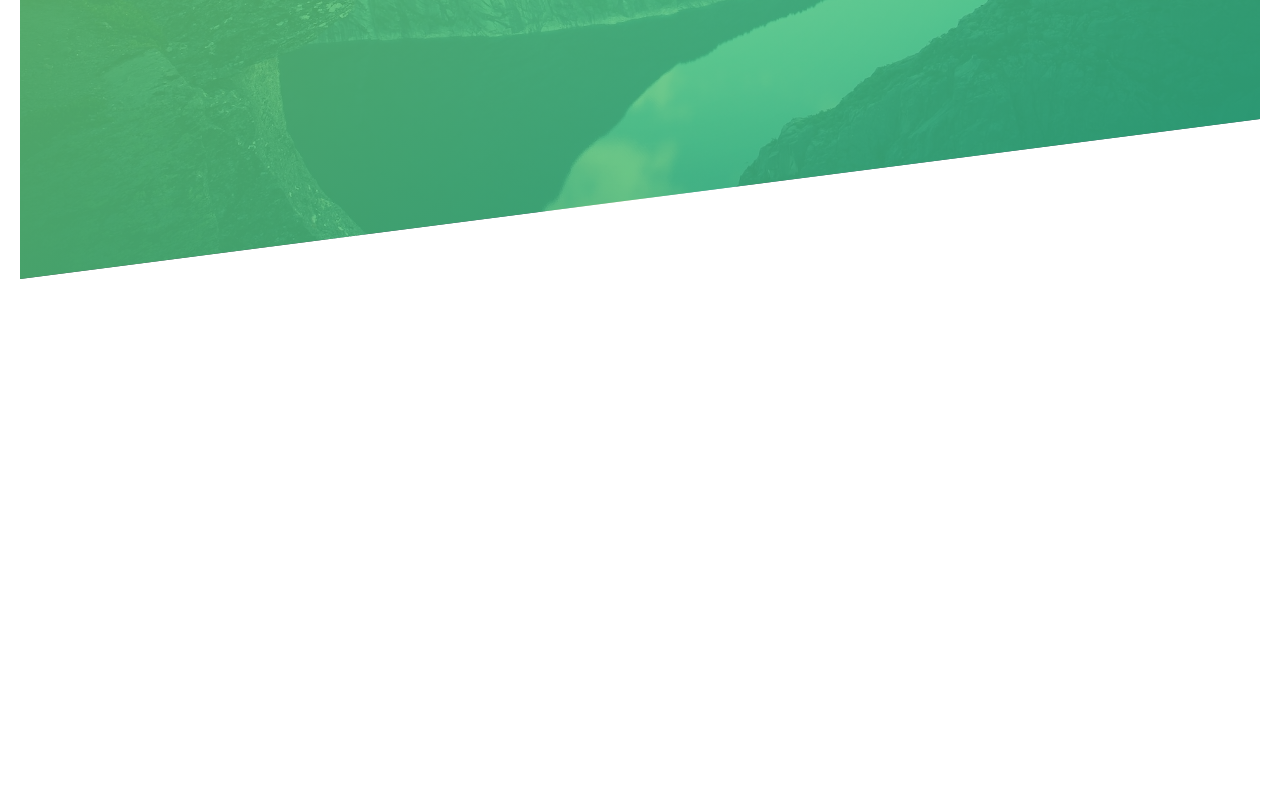
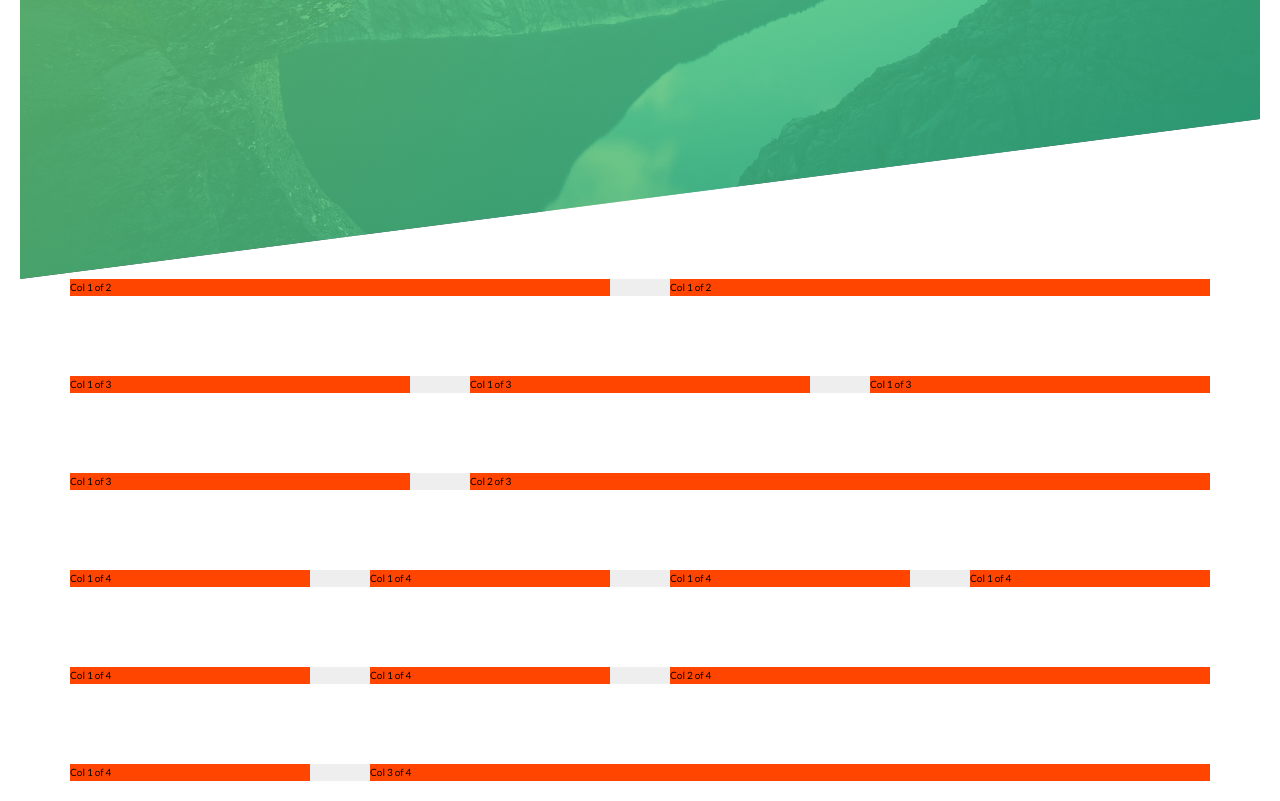
Before and after one commit to naveenrawat51/html-css-cardio-1, a website: page index.html in a window 1280 px wide. Shown: the part 501-1302 px from the top of the page. Before the commit the page ends 800 px from the top, so only its background shows below. Drawn offline with Linux system fonts and the light colour scheme.

Commit message:
custom grid added

```diff
--- a/index.html
+++ b/index.html
@@ -11,7 +11,7 @@
       href="https://fonts.googleapis.com/css2?family=Lato:wght@100;300;400;700;900&display=swap"
       rel="stylesheet"
     />
-    <link rel="stylesheet" href="./css/styles.css" />
+    <link rel="stylesheet" type="text/css" href="./css/styles.css" />
   </head>
   <body>
     <!-- header starts-->
@@ -27,5 +27,41 @@
         <a href="#" class="btn btn--white btn--animated"> List your courses </a>
       </div>
     </header>
+
+    <section class="grid-test">
+      <div class="row">
+        <div class="col-1-of-2">Col 1 of 2</div>
+        <div class="col-1-of-2">Col 1 of 2</div>
+      </div>
+
+      <div class="row">
+        <div class="col-1-of-3">Col 1 of 3</div>
+        <div class="col-1-of-3">Col 1 of 3</div>
+        <div class="col-1-of-3">Col 1 of 3</div>
+      </div>
+
+      <div class="row">
+        <div class="col-1-of-3">Col 1 of 3</div>
+        <div class="col-2-of-3">Col 2 of 3</div>
+      </div>
+
+      <div class="row">
+        <div class="col-1-of-4">Col 1 of 4</div>
+        <div class="col-1-of-4">Col 1 of 4</div>
+        <div class="col-1-of-4">Col 1 of 4</div>
+        <div class="col-1-of-4">Col 1 of 4</div>
+      </div>
+
+      <div class="row">
+        <div class="col-1-of-4">Col 1 of 4</div>
+        <div class="col-1-of-4">Col 1 of 4</div>
+        <div class="col-2-of-4">Col 2 of 4</div>
+      </div>
+
+      <div class="row">
+        <div class="col-1-of-4">Col 1 of 4</div>
+        <div class="col-3-of-4">Col 3 of 4</div>
+      </div>
+    </section>
   </body>
 </html>
--- a/sass/abstracts/_mixins.scss
+++ b/sass/abstracts/_mixins.scss
@@ -0,0 +1,7 @@
+@mixin clearfix {
+    &::after {
+        content: '';
+        clear: both;
+        display: table;
+    }
+}
--- a/sass/abstracts/_variables.scss
+++ b/sass/abstracts/_variables.scss
@@ -1,3 +1,4 @@
+// colors
 $color-primary: #55c57a;
 $color-primary-light: #7ed56f;
 $color-primary-dark: #28b485;
@@ -5,3 +6,8 @@ $color-primary-dark: #28b485;
 $color-grey-dark: #777;
 $color-white: #fff;
 $color-black: #000;
+
+// grid
+$grid-width: 114rem;
+$gutter-vertical: 8rem;
+$gutter-horizontal: 6rem;
--- /dev/null
+++ b/sass/layout/_grid.scss
@@ -0,0 +1,49 @@
+.row {
+  max-width: $grid-width;
+  background-color: #eee;
+  margin: 0 auto;
+
+  &:not(:last-child) {
+    margin-bottom: $gutter-vertical;
+  }
+
+  @include clearfix;
+
+  [class^="col-"] {
+    background-color: orangered;
+    float: left;
+
+    &:not(:last-child) {
+      margin-right: $gutter-horizontal;
+    }
+  }
+  .col-1-of-2 {
+    width: calc((100% - #{$gutter-horizontal}) / 2);
+  }
+
+  .col-1-of-3 {
+    width: calc((100% - 2 * #{$gutter-horizontal}) / 3);
+  }
+
+  .col-2-of-3 {
+    width: calc(
+      2 * ((100% - 2 * #{$gutter-horizontal}) / 3) + #{$gutter-horizontal}
+    );
+  }
+
+  .col-1-of-4 {
+    width: calc((100% - 3 * #{$gutter-horizontal}) / 4);
+  }
+
+  .col-2-of-4 {
+    width: calc(
+      2 * ((100% - 3 * #{$gutter-horizontal}) / 4) + #{$gutter-horizontal}
+    );
+  }
+
+  .col-3-of-4 {
+    width: calc(
+      100% - ((100% - 3 * #{$gutter-horizontal}) / 4) - #{$gutter-horizontal}
+    );
+  }
+}
--- a/sass/main.scss
+++ b/sass/main.scss
@@ -11,6 +11,7 @@
 @import "components/dropdown";
 
 @import "layout/footer";
+@import "layout/grid";
 @import "layout/header";
 @import "layout/navigation";
 
```
Also changed, not shown: css/styles.css.
